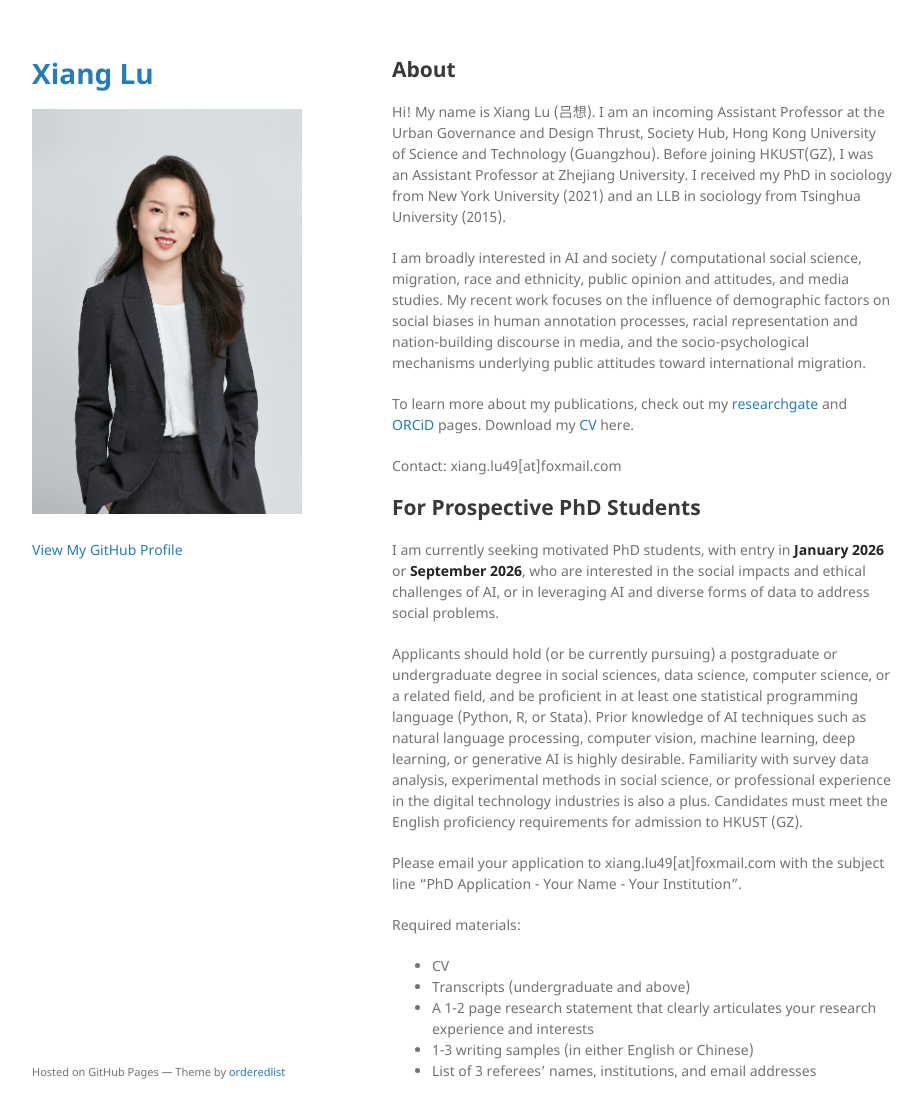
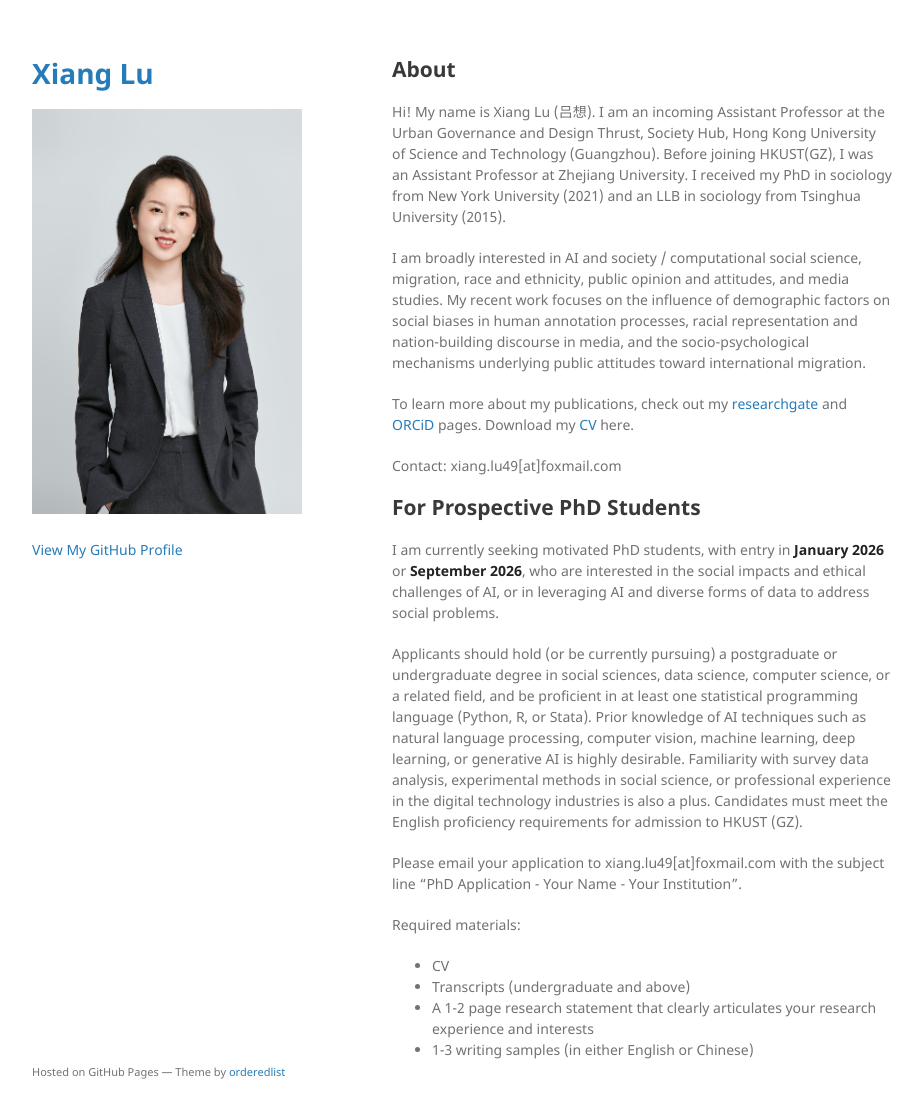
Before and after one commit to xianglusoc/xianglusoc.github.io, a Jekyll site: the page built from index.md, in a window 1280 px wide and 1151 px high. Shown: the top 1118 px of the window, without its empty margins (178-1101 px from the left). Built offline with Jekyll 4.4.1, drawn with Linux system fonts in a browser that asks for light colours; our own code applies the rules of GitHub Pages for plain Markdown files; the repository's description, which GitHub fills in, is left out.

Commit message:
Update index.md

```diff
--- a/index.md
+++ b/index.md
@@ -21,4 +21,3 @@ Required materials:
 - Transcripts (undergraduate and above)
 - A 1-2 page research statement that clearly articulates your research experience and interests
 - 1-3 writing samples (in either English or Chinese)
-- List of 3 referees’ names, institutions, and email addresses
```
